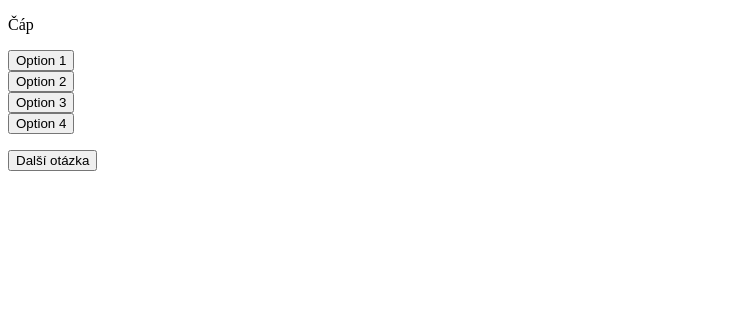
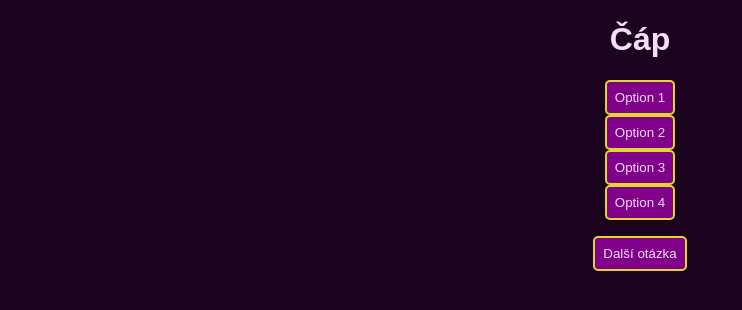
Before and after one commit to AdanTheCheese/Kviz, a plain HTML site: page index.html in a window 1280 px wide. Both pictures are taken after a click on the button "Hrát". Shown: the whole page, without its empty margins (0-742 px from the left). Drawn offline with Linux system fonts and the light colour scheme; a web font is replaced by a local one.

Commit message:
Added basic styling. Fixed the javascript code to append to the styled elements

```diff
--- a/index.html
+++ b/index.html
@@ -1,13 +1,20 @@
 <!DOCTYPE html>
 <html lang="cs-cz">
+
 <head>
-    <meta charset="UTF-8">
-    <meta name="viewport" content="width=device-width, initial-scale=1.0">
-    <title>Kvíz</title>
+  <meta charset="UTF-8">
+  <meta name="viewport" content="width=device-width, initial-scale=1.0">
+  <link rel="stylesheet" href="style.css" />
+  <link href="https://fonts.googleapis.com/css2?family=Science+Gothic:wght@100..900&display=swap" rel="stylesheet">
+  <title>Kvíz</title>
 </head>
+
 <body>
-    <p id="otazka_element">Zatím žádná otázka</p>
+  <div id="content_div">
+    <h1 id="otazka_element">Zatím žádná otázka</h1>
     <button id="hrat_button" type="button" onclick="hrat()">Hrát</button>
     <script src="js1.js"></script>
+  </div>
 </body>
+
 </html>
--- a/js1.js
+++ b/js1.js
@@ -16,10 +16,12 @@ seznam_otazek = {
 otazka = ""
 
 function hrat() {
+    content_div = document.getElementById("content_div");
+
     function vyhodnot(tip) {
         if (tip == otazka.spravna_odpoved) {
             text.innerText = "To je správná odpověď";
-            document.body.appendChild(dalsi_button);
+            content_div.appendChild(dalsi_button);
         } else {
             text.innerText = "To je špatně!!!!";
         }
@@ -42,19 +44,19 @@ function hrat() {
             para.innerText = otazka.otazky[i];
             para.id = "otazka_button"
             para.addEventListener("click", () => vyhodnot(i));
-            document.body.appendChild(para);
+            content_div.appendChild(para);
 
-            document.body.appendChild(document.createElement("br"));
+            content_div.appendChild(document.createElement("br"));
         }
     }
 
     zobrazeni_otazky()
 
     const text = document.createElement("p");
-    document.body.appendChild(text);
+    content_div.appendChild(text);
 
     const dalsi_button = document.createElement("button");
     dalsi_button.addEventListener("click", () => dalsi());
     dalsi_button.innerText = "Další otázka";
-    document.body.appendChild(dalsi_button);
+    content_div.appendChild(dalsi_button);
 }
--- /dev/null
+++ b/style.css
@@ -0,0 +1,26 @@
+:root {
+  --text: rgb(247, 219, 250);
+  --background: rgb(28, 4, 32);
+  --primary: rgb(129, 0, 138);
+  --secondary: rgb(102, 49, 108);
+  --accent: rgb(225, 216, 45);
+}
+
+body, html {
+  font-family: "Science Gothic", sans-serif;
+  color: var(--text);
+  background: var(--background);
+  text-align: center;
+  display: flex;
+  flex-direction: column;
+  padding: 0;
+  margin: 0;
+  button {
+    font-family: "Science Gothic", sans-serif;
+    color: var(--text);
+    border: 2px solid var(--accent);
+    border-radius: 5px;
+    background: var(--primary);
+    padding: 8px;
+  }
+}
```
